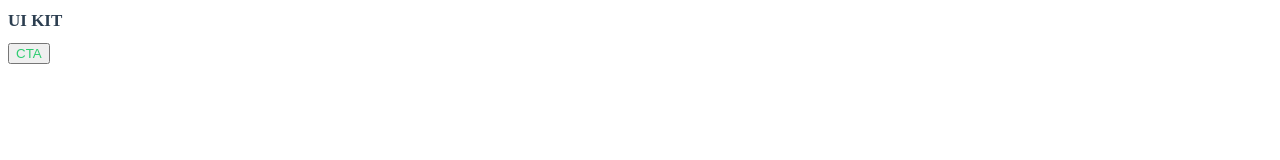
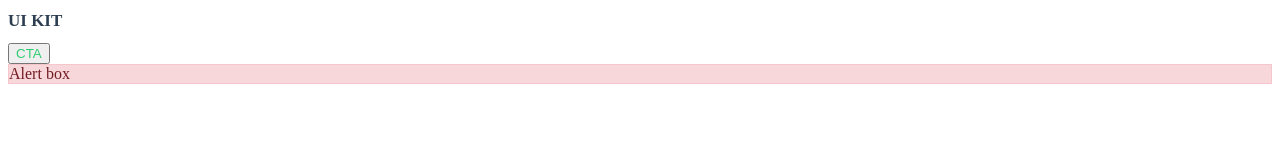
Before and after one commit to CaroleGirard/La-Capsule, a plain HTML site: page index.html in a window 1280 px wide. Drawn offline with Linux system fonts and the light colour scheme.

Commit message:
alert component

```diff
--- a/index.html
+++ b/index.html
@@ -7,6 +7,8 @@
      <body>
         <h1>UI KIT</h1>
         <a href="#"><input type="button" value="CTA" class="btn"></a>
-
+        <div class="alert">
+           Alert box
+        </div>
      </body>
  </html>
--- a/style.css
+++ b/style.css
@@ -8,3 +8,8 @@ color: #2c3e50;
 .btn:hover{
     color: #27ae60;
 }
+.alert {
+    background-color: #f8d7da;
+    color: #721c24;
+    border: 1px solid #f5c6cb;
+}
```
